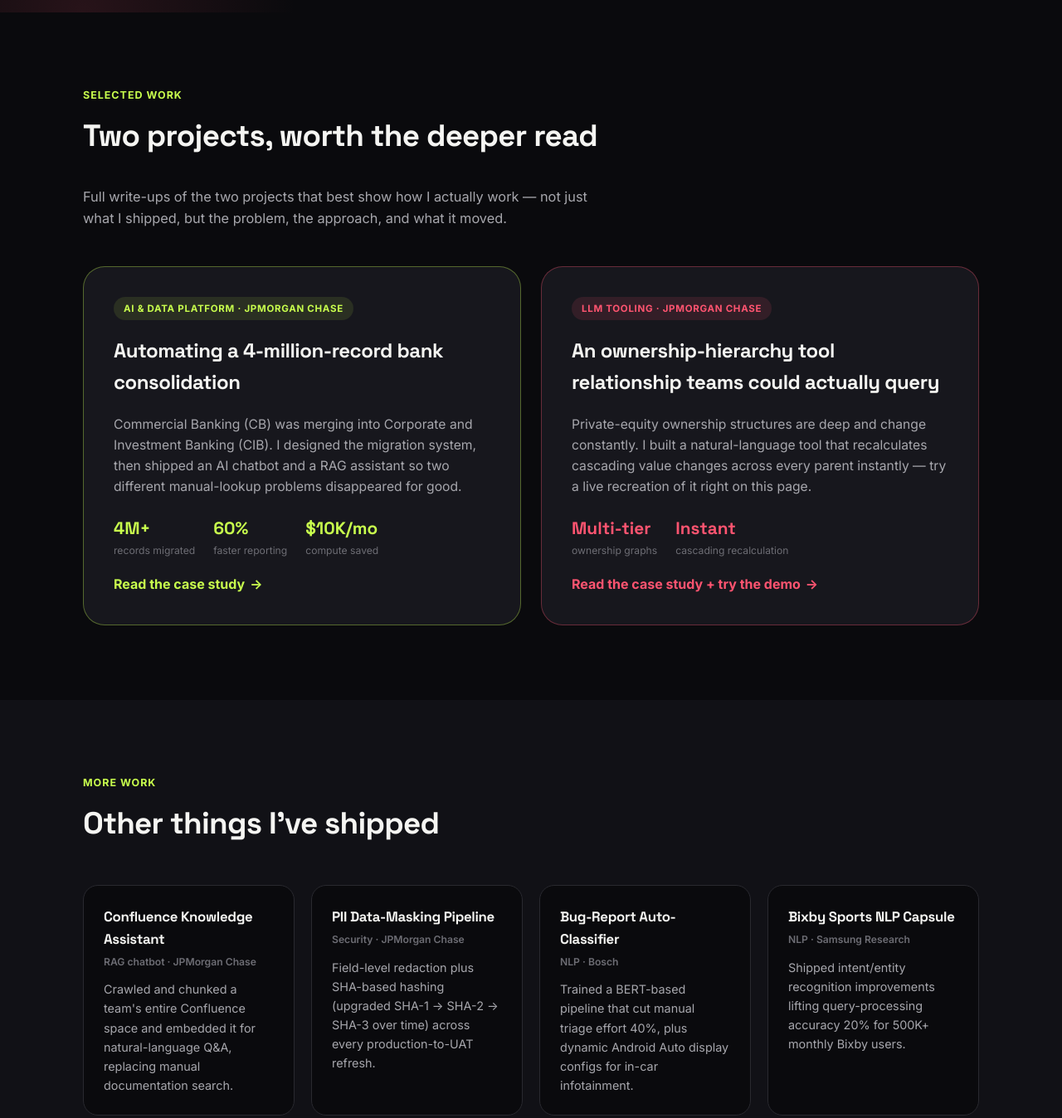
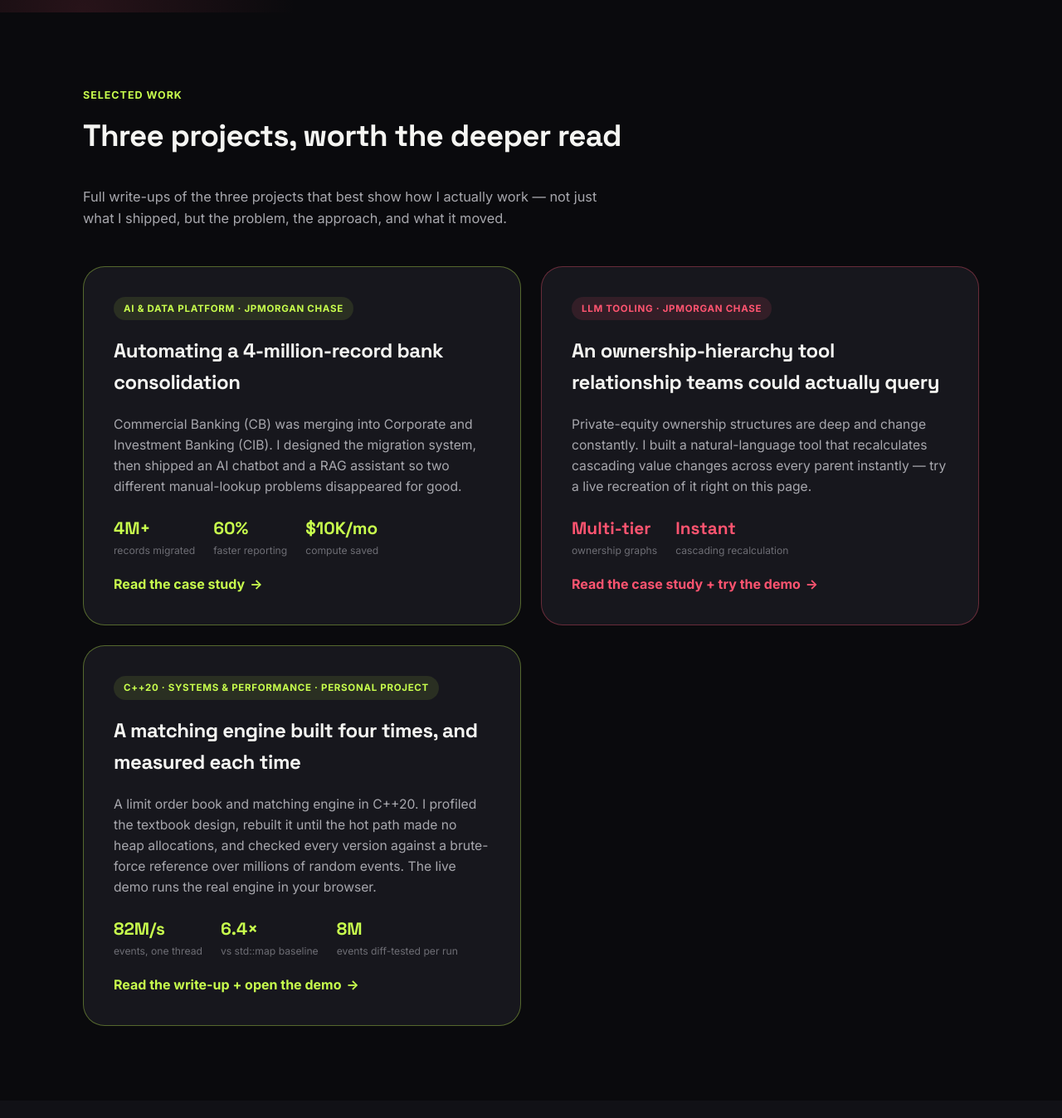
Before and after one commit to PottaKushal/ask-kushal, a website: page index.html in a window 1280 px wide. Shown: the part 1020-2368 px from the top of the page at 83% size. Drawn offline with Linux system fonts and the light colour scheme.

Commit message:
Link the matching engine page: nav on every page, card on the homepage
Co-Authored-By: Claude Fable 5.2 <noreply@anthropic.com>

```diff
--- a/index.html
+++ b/index.html
@@ -19,6 +19,7 @@
       <a href="#work">Work</a>
       <a href="projects-tesla.html">Projects</a>
       <a href="projects-infra.html">Infra Projects</a>
+      <a href="project-lob-engine.html">Matching Engine</a>
       <a href="#experience">Experience</a>
       <a href="#contact" class="nav-cta">Contact</a>
     </div>
@@ -66,9 +67,9 @@
       <div class="section-head">
         <div>
           <p class="section-kicker">Selected work</p>
-          <h2>Two projects, worth the deeper read</h2>
+          <h2>Three projects, worth the deeper read</h2>
         </div>
-        <p class="section-sub">Full write-ups of the two projects that best show how I actually work &mdash;
+        <p class="section-sub">Full write-ups of the three projects that best show how I actually work &mdash;
           not just what I shipped, but the problem, the approach, and what it moved.</p>
       </div>
 
@@ -98,6 +99,20 @@
             <div><div class="case-metric-num">Instant</div><div class="case-metric-label">cascading recalculation</div></div>
           </div>
           <span class="case-link">Read the case study + try the demo <span class="arrow">&rarr;</span></span>
+        </a>
+
+        <a href="project-lob-engine.html" class="case-card accent-lime">
+          <span class="case-tag">C++20 &middot; Systems &amp; performance &middot; Personal project</span>
+          <h3>A matching engine built four times, and measured each time</h3>
+          <p>A limit order book and matching engine in C++20. I profiled the textbook design, rebuilt it until
+            the hot path made no heap allocations, and checked every version against a brute-force reference
+            over millions of random events. The live demo runs the real engine in your browser.</p>
+          <div class="case-metrics">
+            <div><div class="case-metric-num">82M/s</div><div class="case-metric-label">events, one thread</div></div>
+            <div><div class="case-metric-num">6.4&times;</div><div class="case-metric-label">vs std::map baseline</div></div>
+            <div><div class="case-metric-num">8M</div><div class="case-metric-label">events diff-tested per run</div></div>
+          </div>
+          <span class="case-link">Read the write-up + open the demo <span class="arrow">&rarr;</span></span>
         </a>
       </div>
     </div>
```
Also changed, not shown: case-study-hierarchy.html (+1 -0 lines), case-study-migration.html (+1 -0 lines), projects-infra.html (+1 -0 lines), projects-tesla.html (+1 -0 lines).
